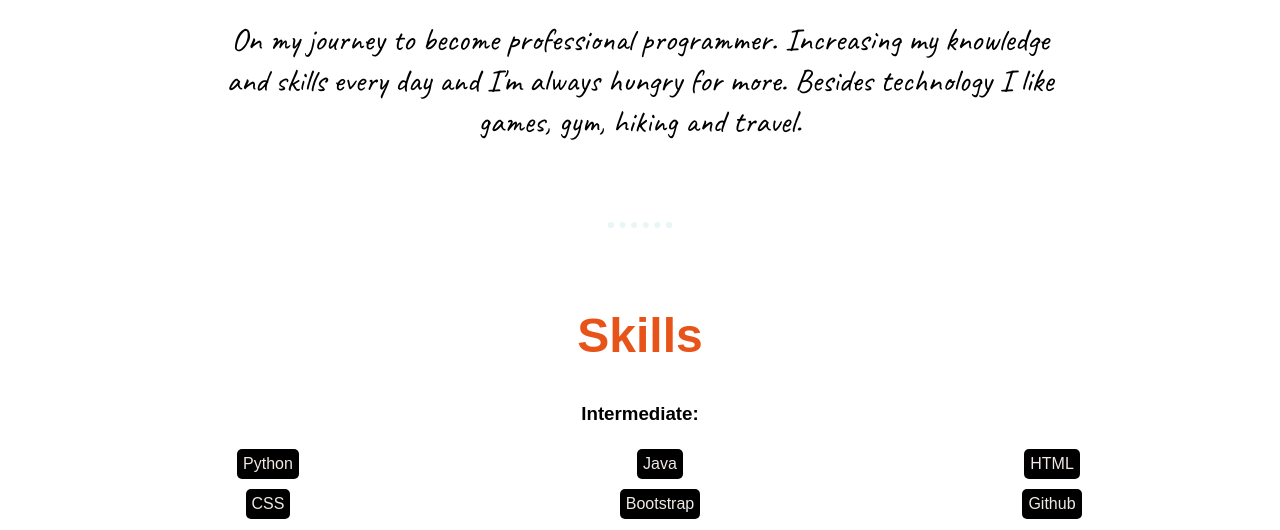
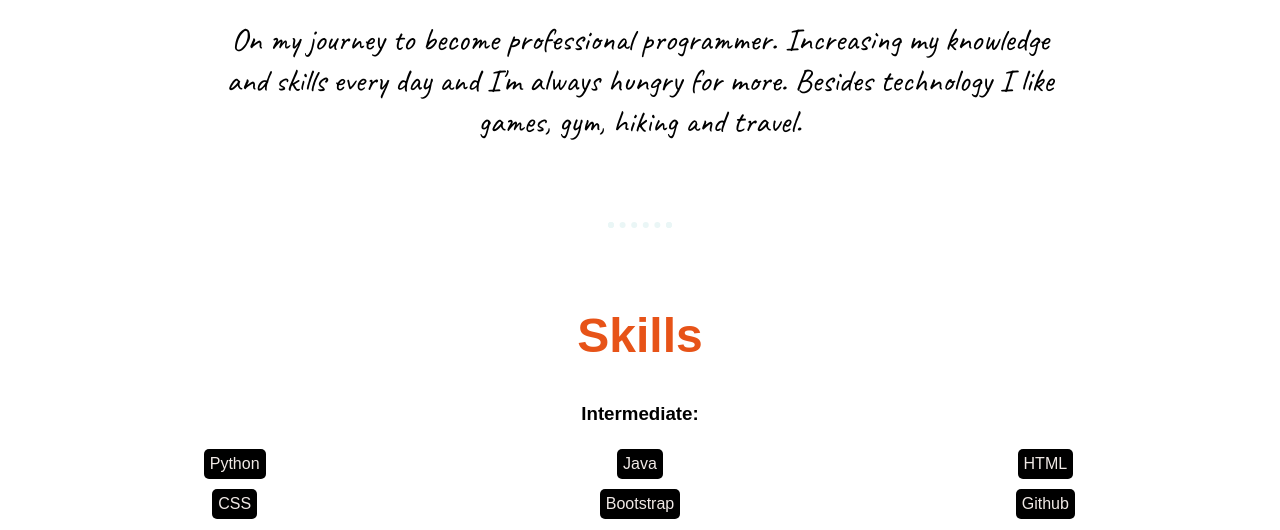
Before and after one commit to Cieslik85/MeetMe, a plain HTML site: page index.html in a window 1280 px wide. Shown: the part 422-952 px from the top of the page. Drawn offline with Linux system fonts and the light colour scheme; a web font is replaced by a local one.

Commit message:
Update styles.css
removed padding from ul list on skills section

```diff
--- a/styles.css
+++ b/styles.css
@@ -57,6 +57,9 @@ h2 {
   border-radius: 5px;
   color: rgb(240, 233, 230);
 }
+ul.skills-list {
+  padding: 0;
+}
 .btn {
   text-decoration: none;
   color: #eaf6f6;
```
